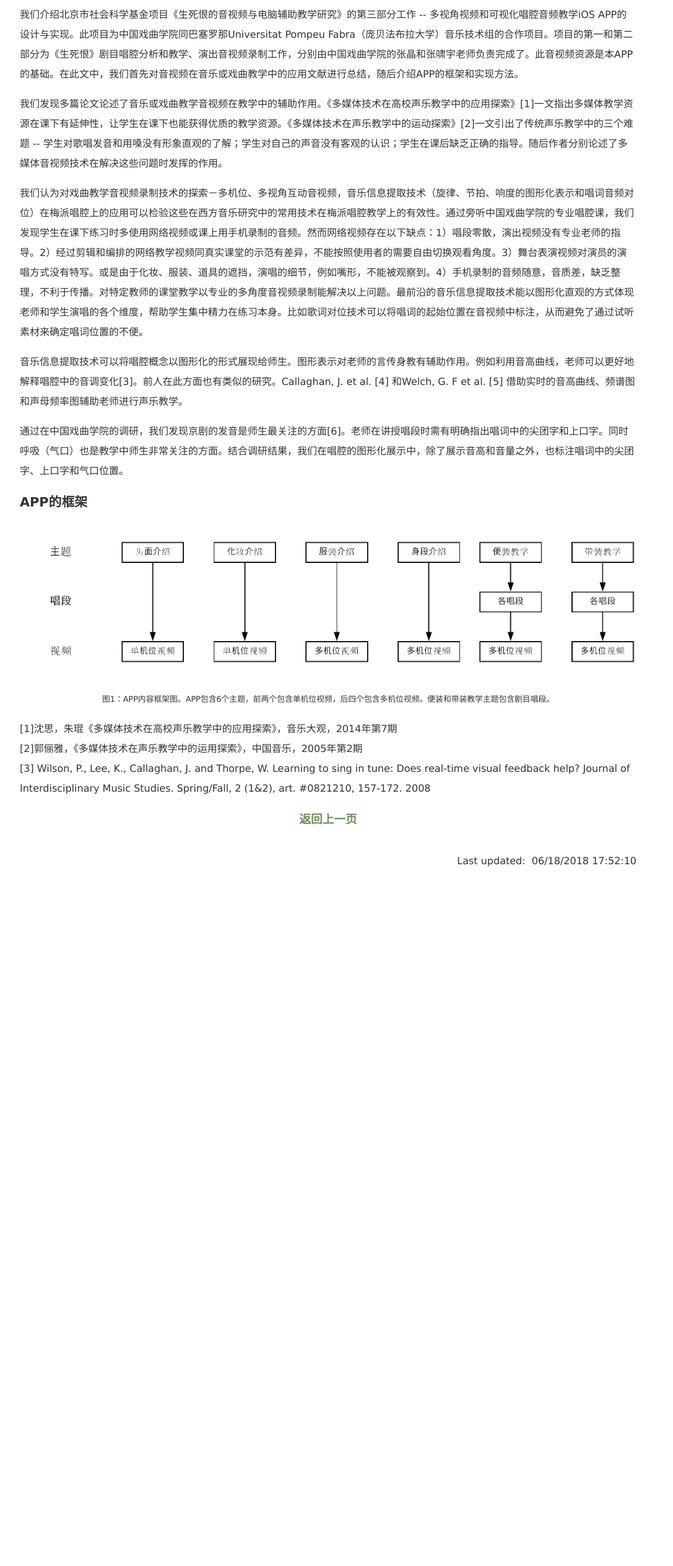
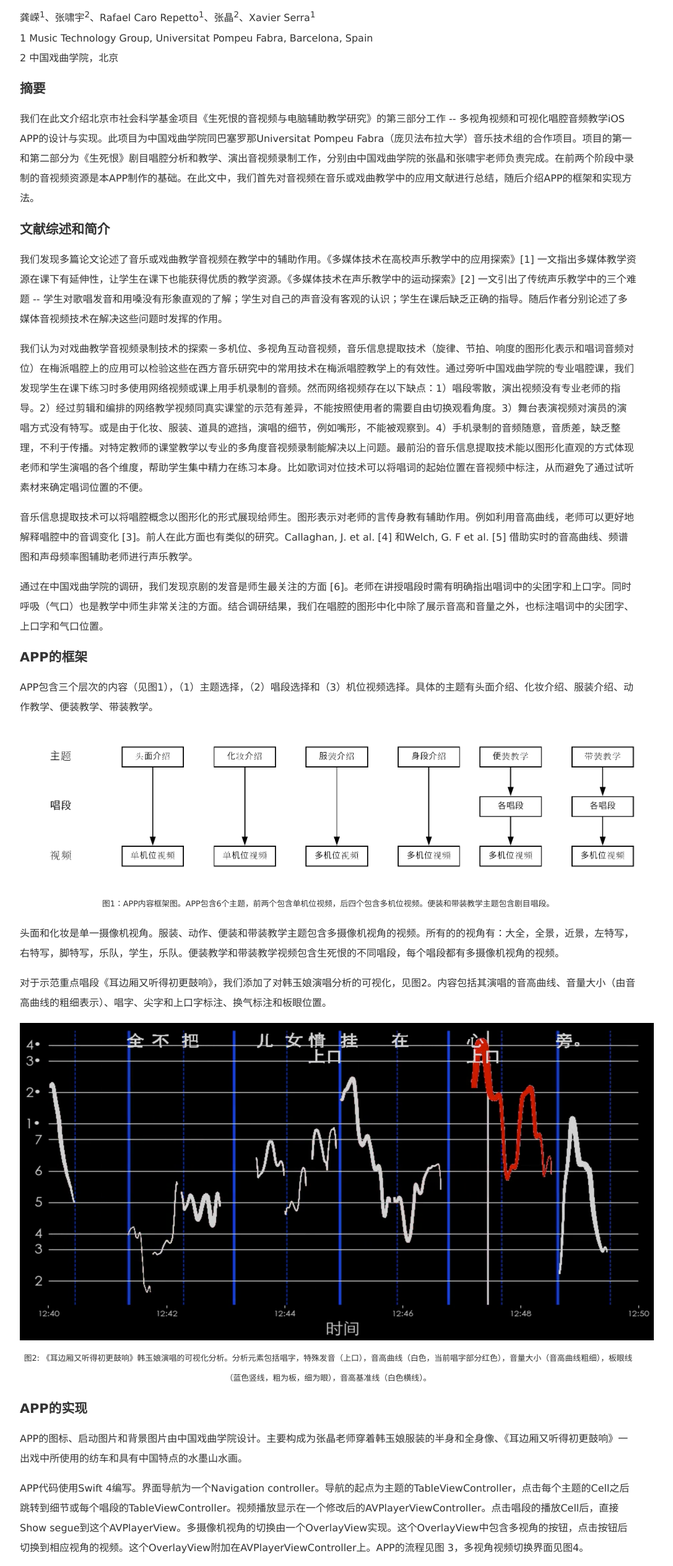
Before and after one commit to ronggong/ronggong.github.io, a plain HTML site: page projects/nacta_sheng_si_hen/rong_app_article.html in a window 1280 px wide. Shown: the part 60-2586 px from the top of the page at 62% size, without its empty margins (110-1197 px from the left). Before the commit the page ends 1508 px from the top, so only its background shows below. Drawn offline with Linux system fonts and the light colour scheme.

Commit message:
update article and cv

```diff
--- a/projects/nacta_sheng_si_hen/rong_app_article.html
+++ b/projects/nacta_sheng_si_hen/rong_app_article.html
@@ -17,30 +17,55 @@
       <div id="blog-content">
 
           <h1>梅派《生死恨》教学APP的多视角视频和可视化唱腔的设计与实现</h1>
+          龚嵘<sup>1</sup>、张啸宇<sup>2</sup>、Rafael Caro Repetto<sup>1</sup>、张晶<sup>2</sup>、Xavier Serra<sup>1</sup><br>
+          1 Music Technology Group, Universitat Pompeu Fabra, Barcelona, Spain<br>
+          2 中国戏曲学院，北京<br>
+
+          <h2>摘要</h2>
           <p>
-            我们介绍北京市社会科学基金项目《生死恨的音视频与电脑辅助教学研究》的第三部分工作 -- 多视角视频和可视化唱腔音频教学iOS APP的设计与实现。此项目为中国戏曲学院同巴塞罗那Universitat Pompeu Fabra（庞贝法布拉大学）音乐技术组的合作项目。项目的第一和第二部分为《生死恨》剧目唱腔分析和教学、演出音视频录制工作，分别由中国戏曲学院的张晶和张啸宇老师负责完成了。此音视频资源是本APP的基础。在此文中，我们首先对音视频在音乐或戏曲教学中的应用文献进行总结，随后介绍APP的框架和实现方法。
-          </p>
+            我们在此文介绍北京市社会科学基金项目《生死恨的音视频与电脑辅助教学研究》的第三部分工作 -- 多视角视频和可视化唱腔音频教学iOS APP的设计与实现。此项目为中国戏曲学院同巴塞罗那Universitat Pompeu Fabra（庞贝法布拉大学）音乐技术组的合作项目。项目的第一和第二部分为《生死恨》剧目唱腔分析和教学、演出音视频录制工作，分别由中国戏曲学院的张晶和张啸宇老师负责完成。在前两个阶段中录制的音视频资源是本APP制作的基础。在此文中，我们首先对音视频在音乐或戏曲教学中的应用文献进行总结，随后介绍APP的框架和实现方法。</p>
+          <h2>文献综述和简介</h2>
           <p>
-            我们发现多篇论文论述了音乐或戏曲教学音视频在教学中的辅助作用。《多媒体技术在高校声乐教学中的应用探索》[1]一文指出多媒体教学资源在课下有延伸性，让学生在课下也能获得优质的教学资源。《多媒体技术在声乐教学中的运动探索》[2]一文引出了传统声乐教学中的三个难题 -- 学生对歌唱发音和用嗓没有形象直观的了解；学生对自己的声音没有客观的认识；学生在课后缺乏正确的指导。随后作者分别论述了多媒体音视频技术在解决这些问题时发挥的作用。
-          </p>
+            我们发现多篇论文论述了音乐或戏曲教学音视频在教学中的辅助作用。《多媒体技术在高校声乐教学中的应用探索》[1] 一文指出多媒体教学资源在课下有延伸性，让学生在课下也能获得优质的教学资源。《多媒体技术在声乐教学中的运动探索》[2] 一文引出了传统声乐教学中的三个难题 -- 学生对歌唱发音和用嗓没有形象直观的了解；学生对自己的声音没有客观的认识；学生在课后缺乏正确的指导。随后作者分别论述了多媒体音视频技术在解决这些问题时发挥的作用。</p>
           <p>
             我们认为对戏曲教学音视频录制技术的探索－多机位、多视角互动音视频，音乐信息提取技术（旋律、节拍、响度的图形化表示和唱词音频对位）在梅派唱腔上的应用可以检验这些在西方音乐研究中的常用技术在梅派唱腔教学上的有效性。通过旁听中国戏曲学院的专业唱腔课，我们发现学生在课下练习时多使用网络视频或课上用手机录制的音频。然而网络视频存在以下缺点：1）唱段零散，演出视频没有专业老师的指导。2）经过剪辑和编排的网络教学视频同真实课堂的示范有差异，不能按照使用者的需要自由切换观看角度。3）舞台表演视频对演员的演唱方式没有特写。或是由于化妆、服装、道具的遮挡，演唱的细节，例如嘴形，不能被观察到。4）手机录制的音频随意，音质差，缺乏整理，不利于传播。对特定教师的课堂教学以专业的多角度音视频录制能解决以上问题。最前沿的音乐信息提取技术能以图形化直观的方式体现老师和学生演唱的各个维度，帮助学生集中精力在练习本身。比如歌词对位技术可以将唱词的起始位置在音视频中标注，从而避免了通过试听素材来确定唱词位置的不便。
           </p>
           <p>
-              音乐信息提取技术可以将唱腔概念以图形化的形式展现给师生。图形表示对老师的言传身教有辅助作用。例如利用音高曲线，老师可以更好地解释唱腔中的音调变化[3]。前人在此方面也有类似的研究。Callaghan, J. et al. [4] 和Welch, G. F et al. [5] 借助实时的音高曲线、频谱图和声母频率图辅助老师进行声乐教学。
-          </p>
+            音乐信息提取技术可以将唱腔概念以图形化的形式展现给师生。图形表示对老师的言传身教有辅助作用。例如利用音高曲线，老师可以更好地解释唱腔中的音调变化 [3]。前人在此方面也有类似的研究。Callaghan, J. et al. [4] 和Welch, G. F et al. [5] 借助实时的音高曲线、频谱图和声母频率图辅助老师进行声乐教学。</p>
           <p>
-              通过在中国戏曲学院的调研，我们发现京剧的发音是师生最关注的方面[6]。老师在讲授唱段时需有明确指出唱词中的尖团字和上口字。同时呼吸（气口）也是教学中师生非常关注的方面。结合调研结果，我们在唱腔的图形化展示中，除了展示音高和音量之外，也标注唱词中的尖团字、上口字和气口位置。
-          </p>
+            通过在中国戏曲学院的调研，我们发现京剧的发音是师生最关注的方面 [6]。老师在讲授唱段时需有明确指出唱词中的尖团字和上口字。同时呼吸（气口）也是教学中师生非常关注的方面。结合调研结果，我们在唱腔的图形中化中除了展示音高和音量之外，也标注唱词中的尖团字、上口字和气口位置。</p>
 
           <h2>APP的框架</h2>
+          <p>APP包含三个层次的内容（见图1），（1）主题选择，（2）唱段选择和（3）机位视频选择。具体的主题有头面介绍、化妆介绍、服装介绍、动作教学、便装教学、带装教学。</p>
           <img alt="app_framework" src="img/csmt2018%20-%20Page%201.png" style="width:1024px;height:256px;">
           <p style="font-size: 80%;" align="center">图1：APP内容框架图。APP包含6个主题，前两个包含单机位视频，后四个包含多机位视频。便装和带装教学主题包含剧目唱段。</p>
+          <p>头面和化妆是单一摄像机视角。服装、动作、便装和带装教学主题包含多摄像机视角的视频。所有的的视角有：大全，全景，近景，左特写，右特写，脚特写，乐队，学生，乐队。便装教学和带装教学视频包含生死恨的不同唱段，每个唱段都有多摄像机视角的视频。</p>
+          <p>对于示范重点唱段《耳边厢又听得初更鼓响》，我们添加了对韩玉娘演唱分析的可视化，见图2。内容包括其演唱的音高曲线、音量大小（由音高曲线的粗细表示）、唱字、尖字和上口字标注、换气标注和板眼位置。</p>
+          <img alt="app_framework" src="img/image4.png" style="width:1024px;height:512px;">
+          <p style="font-size: 80%;" align="center">图2: 《耳边厢又听得初更鼓响》韩玉娘演唱的可视化分析。分析元素包括唱字，特殊发音（上口），音高曲线（白色，当前唱字部分红色），音量大小（音高曲线粗细），板眼线（蓝色竖线，粗为板，细为眼），音高基准线（白色横线）。</p>
 
+          <h2>APP的实现</h2>
+          <p>APP的图标、启动图片和背景图片由中国戏曲学院设计。主要构成为张晶老师穿着韩玉娘服装的半身和全身像、《耳边厢又听得初更鼓响》一出戏中所使用的纺车和具有中国特点的水墨山水画。</p>
+          <p>APP代码使用Swift 4编写。界面导航为一个Navigation controller。导航的起点为主题的TableViewController，点击每个主题的Cell之后跳转到细节或每个唱段的TableViewController。视频播放显示在一个修改后的AVPlayerViewController。点击唱段的播放Cell后，直接Show segue到这个AVPlayerView。多摄像机视角的切换由一个OverlayView实现。这个OverlayView中包含多视角的按钮，点击按钮后切换到相应视角的视频。这个OverlayView附加在AVPlayerViewController上。APP的流程见图 3，多视角视频切换界面见图4。</p>
+          <img alt="app_framework" src="img/image2.png" style="width:1024px;height:480px;">
+          <p style="font-size: 80%;" align="center">图3：APP实现流程图。APP的浏览由一个Navigation controller构成。首先进入的界面是主题选择TableView（中间）。点击主题Cell进入下一级TableView，负责唱段的选择（右图）。最后一个Cell负责从服务器下载视频和弹出视频。</p>
+
+          <img alt="app_framework" src="img/image1.png" style="width:1024px;height:512px;">
+          <p style="font-size: 80%;" align="center">图 4: 多视角视频和视频切换OverlayView（右）。</p>
+
+          <p>由于视频占用空间较大，若放在APP中不方便下载。我们将所有视频放置于Universitat Pompeu Fabra大学的服务器中，用户可以点击唱段Cell右边的下载按钮进行下载。下载功能由Alamofire在APP后台实现，不耽误用户在下载的同时观看其它视频或使用其它APP。</p>
+
+          <h2>总结</h2>
+          <p>我们在本文中介绍了生死恨教学APP的设计和实现。设计包括（1）如何将各教学视频按照目录结构放置于APP中，结合导航以方便浏览；（2）对重点唱段如何可视化韩玉娘唱腔的音高、音量、板式和唱字。实现包括APP图标、背景的设计，APP导航流程和视频播放的多视角视频的切换。此设计思路可以应用于其它剧目的APP制作。</p>
+
+          <h2>参考文献</h2>
           <p>
               [1]沈思，朱琨《多媒体技术在高校声乐教学中的应用探索》，音乐大观，2014年第7期<br>
               [2]郭俪雅，《多媒体技术在声乐教学中的运用探索》，中国音乐，2005年第2期<br>
-              [3] Wilson, P., Lee, K., Callaghan, J. and Thorpe, W. Learning to sing in tune: Does real-time visual feedback help? Journal of Interdisciplinary Music Studies. Spring/Fall, 2 (1&2), art. #0821210, 157-172. 2008
+              [3] Wilson, P., Lee, K., Callaghan, J. and Thorpe, W. Learning to sing in tune: Does real-time visual feedback help? Journal of Interdisciplinary Music Studies. Spring/Fall, 2 (1&2), art. #0821210, 157-172. 2008<br>
+              [4] Callaghan, J., Thorpe, W. and Doorn, J. V. Applications of Visual Feedback Technology in The Singing Studio. Australian Association for Research in Music Education: Annual Conference, Newcastle, September 21-24, 2001<br>
+              [5] Welch, G. F., Himonides, E., Howard, D. M., & Brereton, J. VOXed: Technology as a meaningful teaching aid in the singing studio. In Proceedings of the conference on interdisciplinary musicology (cim04). April, 2004<br>
+              [6] Gong, R. and Serra, X., Identification of potential Music Information Retrieval technologies for computer-aided jingju singing training. arXiv preprint arXiv:1711.07551. 2017.
           </p>
 
           <h3 class="center">
```
Also changed, not shown: projects/nacta_sheng_si_hen/articles.html (+1 -1 lines), projects/nacta_sheng_si_hen/img/image2.png (added), projects/nacta_sheng_si_hen/img/image4.png (added), 2 other files.
